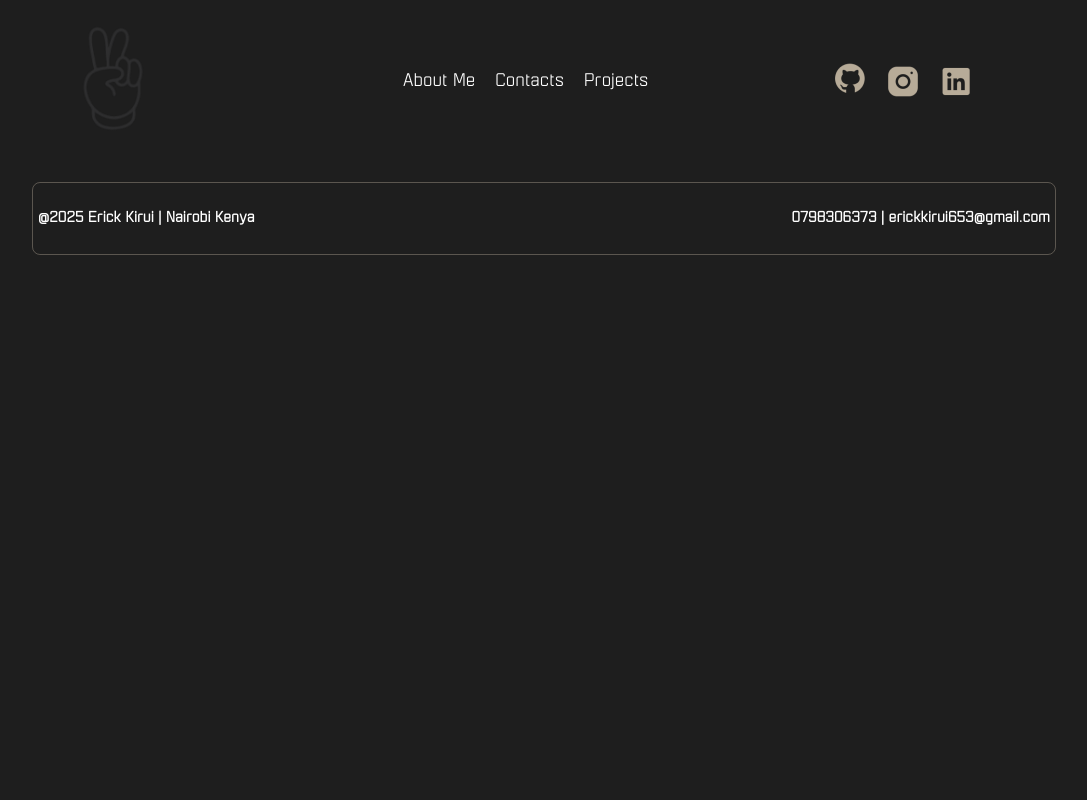
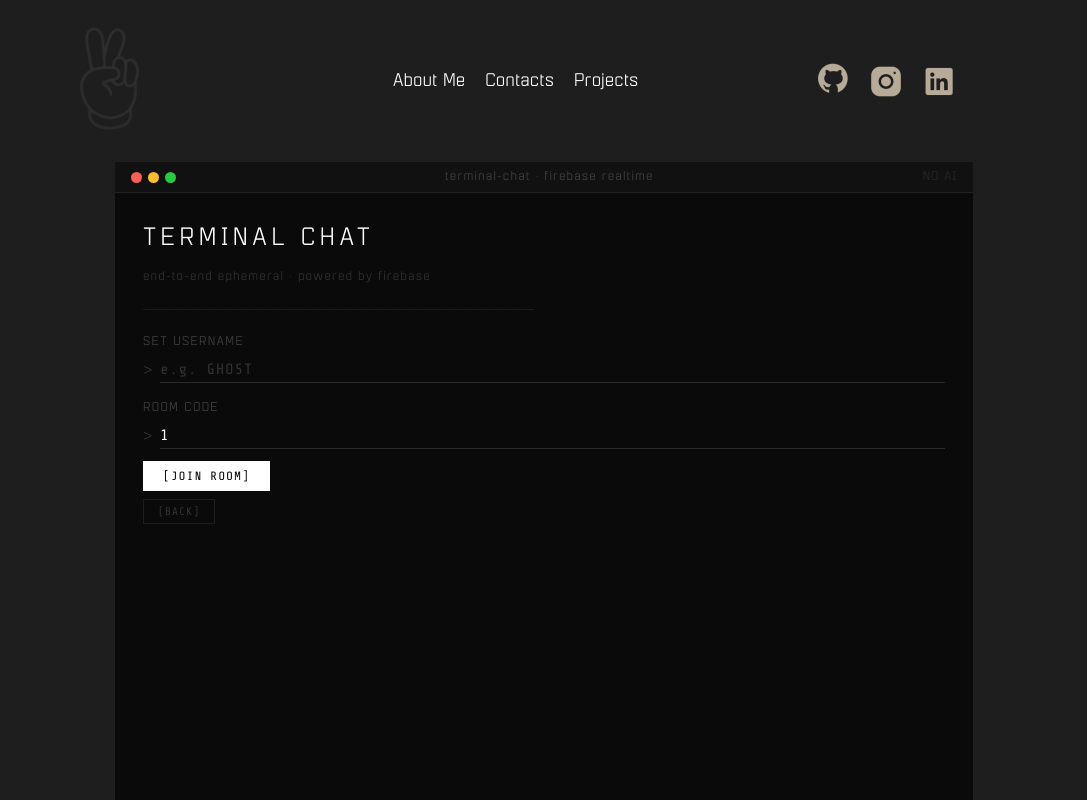
Before and after one commit to Erickkirui/portfolio-v1.2, a React (Create React App) app: page /se-chat/1 in a window 1280 px wide. Shown: the top 800 px of the page, without its empty margins (96-1183 px from the left). Built offline with nearby package versions, Linux system fonts and the light colour scheme.

Commit message:
added room link

```diff
--- a/src/App.js
+++ b/src/App.js
@@ -20,6 +20,7 @@ function Layout() {
           <Route path="/" element={<LandingPage />} />
           <Route path="/about-me" element={<AboutMe />} />
           <Route path="/se-chat" element={<ChatApp />} />
+          <Route path="/se-chat/:roomCode" element={<ChatApp />} />
         </Routes>
       </div>
 
--- a/src/Components/Terminalchat/ChatApp.js
+++ b/src/Components/Terminalchat/ChatApp.js
@@ -1,4 +1,5 @@
 import { useState, useRef, useEffect, useCallback } from "react";
+import { useNavigate, useParams } from "react-router-dom";
 import { initializeApp } from "firebase/app";
 import {
   getFirestore,
@@ -80,11 +81,26 @@ const BOOT_SEQUENCE = [
 ];
 
 export default function ChatApp() {
-  // Persist session across refresh — rejoin room automatically
-  const hasSession = !!(
-    sessionStorage.getItem("tc_roomId") &&
-    sessionStorage.getItem("tc_username")
-  );
+  const { roomCode } = useParams(); // e.g. /se-chat/AB12CD
+  const navigate = useNavigate();
+
+  // If URL has a room code AND we have a username saved, auto-rejoin
+  const savedRoom = sessionStorage.getItem("tc_roomId");
+  const savedUser = sessionStorage.getItem("tc_username");
+  const urlRoomCode = roomCode ? roomCode.toUpperCase() : null;
+
+  // Sync sessionStorage room with URL room code if they differ
+  useEffect(() => {
+    if (urlRoomCode && savedUser && savedRoom !== urlRoomCode) {
+      // URL has a different room — update session to match URL
+      sessionStorage.setItem("tc_roomId", urlRoomCode);
+      if (!sessionStorage.getItem("tc_userId")) {
+        sessionStorage.setItem("tc_userId", SESSION_USER_ID);
+      }
+    }
+  }, [urlRoomCode, savedUser, savedRoom]);
+
+  const hasSession = !!(urlRoomCode && savedUser);
 
   const [screen, setScreen] = useState(hasSession ? SCREEN.CHAT : SCREEN.SETUP);
   const [bootDone, setBootDone] = useState(hasSession);
@@ -141,9 +157,9 @@ export default function ChatApp() {
         {!bootDone ? (
           <Boot lines={bootLines} />
         ) : screen === SCREEN.SETUP ? (
-          <SetupScreen onEnter={setScreen} />
+          <SetupScreen onEnter={setScreen} navigate={navigate} urlRoomCode={urlRoomCode} />
         ) : (
-          <ChatScreen onLeave={() => setScreen(SCREEN.SETUP)} />
+          <ChatScreen onLeave={() => setScreen(SCREEN.SETUP)} navigate={navigate} />
         )}
       </div>
     </div>
@@ -165,10 +181,10 @@ function Boot({ lines }) {
 }
 
 // ── Setup screen ─────────────────────────────────────────────────
-function SetupScreen({ onEnter }) {
+function SetupScreen({ onEnter, navigate, urlRoomCode }) {
   const [username, setUsername] = useState("");
-  const [roomInput, setRoomInput] = useState("");
-  const [mode, setMode] = useState(null);
+  const [roomInput, setRoomInput] = useState(urlRoomCode || "");
+  const [mode, setMode] = useState(urlRoomCode ? "join" : null);
   const [error, setError] = useState("");
   const inputRef = useRef(null);
 
@@ -180,7 +196,8 @@ function SetupScreen({ onEnter }) {
     sessionStorage.setItem("tc_username", username.trim().toUpperCase());
     sessionStorage.setItem("tc_roomId", id);
     sessionStorage.setItem("tc_userId", SESSION_USER_ID);
-    sessionStorage.setItem("tc_isOwner", "true"); // creator gets kick power
+    sessionStorage.setItem("tc_isOwner", "true");
+    navigate(`/se-chat/${id}`); // update URL to room code
     onEnter(SCREEN.CHAT);
   };
 
@@ -190,7 +207,8 @@ function SetupScreen({ onEnter }) {
     sessionStorage.setItem("tc_username", username.trim().toUpperCase());
     sessionStorage.setItem("tc_roomId", roomInput.trim().toUpperCase());
     sessionStorage.setItem("tc_userId", SESSION_USER_ID);
-    sessionStorage.removeItem("tc_isOwner"); // joiners are not owners
+    sessionStorage.removeItem("tc_isOwner");
+    navigate(`/se-chat/${roomInput.trim().toUpperCase()}`); // update URL
     onEnter(SCREEN.CHAT);
   };
 
@@ -262,7 +280,7 @@ function SetupScreen({ onEnter }) {
 }
 
 // ── Chat screen ──────────────────────────────────────────────────
-function ChatScreen({ onLeave }) {
+function ChatScreen({ onLeave, navigate }) {
   const username = sessionStorage.getItem("tc_username") || "ANON";
   const roomId   = sessionStorage.getItem("tc_roomId")   || "UNKNOWN";
   const userId   = sessionStorage.getItem("tc_userId")   || SESSION_USER_ID;
@@ -357,6 +375,7 @@ function ChatScreen({ onLeave }) {
     sessionStorage.removeItem("tc_roomId");
     sessionStorage.removeItem("tc_userId");
     sessionStorage.removeItem("tc_isOwner");
+    navigate("/se-chat");
     onLeave();
   };
 
@@ -383,7 +402,8 @@ function ChatScreen({ onLeave }) {
   };
 
   const copyRoom = () => {
-    navigator.clipboard.writeText(roomId);
+    const roomUrl = `${window.location.origin}/se-chat/${roomId}`;
+    navigator.clipboard.writeText(roomUrl);
     setCopied(true);
     setTimeout(() => setCopied(false), 1500);
   };
@@ -397,6 +417,7 @@ function ChatScreen({ onLeave }) {
     sessionStorage.removeItem("tc_roomId");
     sessionStorage.removeItem("tc_userId");
     sessionStorage.removeItem("tc_isOwner");
+    navigate("/se-chat");
     onLeave();
   };
 
@@ -410,6 +431,7 @@ function ChatScreen({ onLeave }) {
           sessionStorage.removeItem("tc_roomId");
           sessionStorage.removeItem("tc_userId");
           sessionStorage.removeItem("tc_isOwner");
+          navigate("/se-chat");
           onLeave();
         }}>[BACK TO SETUP]</button>
       </div>
@@ -426,6 +448,7 @@ function ChatScreen({ onLeave }) {
           sessionStorage.removeItem("tc_roomId");
           sessionStorage.removeItem("tc_userId");
           sessionStorage.removeItem("tc_isOwner");
+          navigate("/se-chat");
           onLeave();
         }}>[BACK TO SETUP]</button>
       </div>
@@ -438,7 +461,7 @@ function ChatScreen({ onLeave }) {
         <span style={s.roomLabel}>ROOM:</span>
         <span style={s.roomId}>{roomId}</span>
         <button style={s.copyBtn} onClick={copyRoom}>
-          {copied ? "[COPIED!]" : "[COPY CODE]"}
+          {copied ? "[COPIED!]" : "[COPY LINK]"}
         </button>
         <span style={s.onlineLabel}>
           ONLINE: {onlineUsers.map((u) => u.username).join(", ") || "..."}
@@ -449,8 +472,8 @@ function ChatScreen({ onLeave }) {
 
       <div style={s.messages}>
         <div style={s.systemMsg}>
-          ── joined as <span style={s.ownName}>{username}</span> · room{" "}
-          <span style={s.roomCode}>{roomId}</span> · share the code with your friend ──
+          ── joined as <span style={s.ownName}>{username}</span> · share link:{" "}
+          <span style={s.roomCode}>{window.location.origin}/se-chat/{roomId}</span> ──
         </div>
         <div style={s.systemMsg}>
           ── content blurs when window loses focus · right-click disabled ──
```
